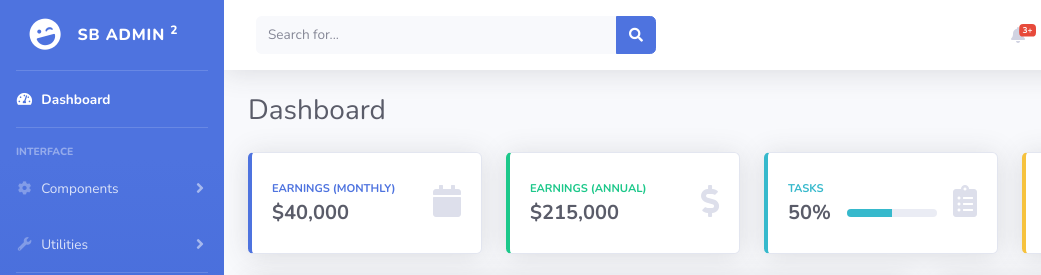
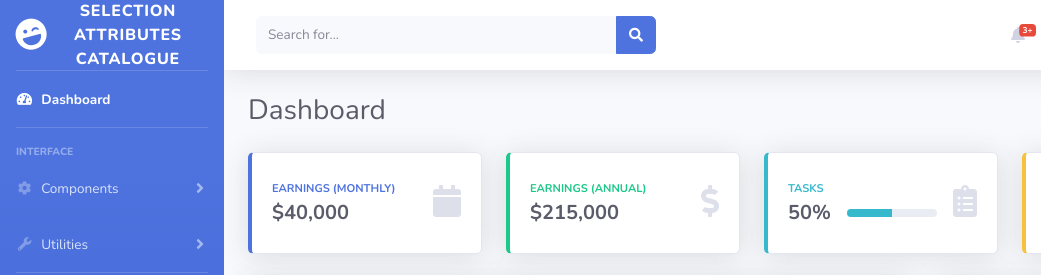
Before and after one commit to italo-07/catalog_attributes, a website with bundled scripts: page index.html in a window 1280 px wide. Shown: the top 275 px of the page, 0-1041 px from the left. Built offline with nearby package versions, Linux system fonts and the light colour scheme.

Commit message:
index new

```diff
--- a/index.html
+++ b/index.html
@@ -33,7 +33,7 @@
         <div class="sidebar-brand-icon rotate-n-15">
           <i class="fas fa-laugh-wink"></i>
         </div>
-        <div class="sidebar-brand-text mx-3">SB Admin <sup>2</sup></div>
+        <div class="sidebar-brand-text mx-3">Selection Attributes Catalogue</sup></div>
       </a>
 
       <!-- Divider -->
```
